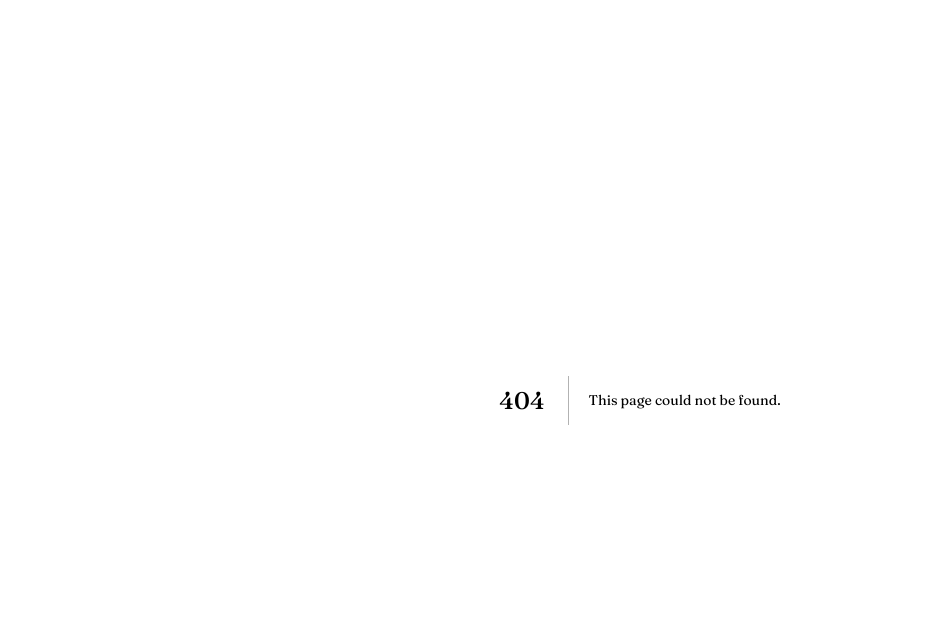
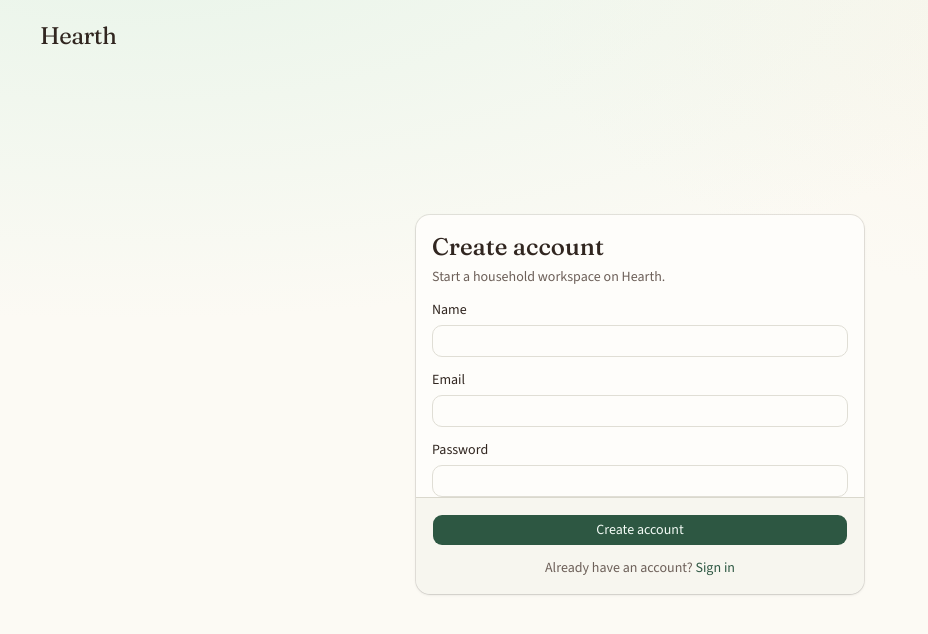
Before and after one commit to Lancerhawk/Hearth, a Next.js app: page /register in a window 1280 px wide. Before the commit this address had no page. Shown: the top 634 px of the page, without its empty margins (0-928 px from the left). Built offline with nearby package versions, Linux system fonts and the light colour scheme.

Commit message:
feat(auth): build login and register pages

```diff
--- /dev/null
+++ b/src/app/(auth)/layout.tsx
@@ -0,0 +1,23 @@
+import Link from "next/link";
+
+export default function AuthLayout({
+  children,
+}: {
+  children: React.ReactNode;
+}) {
+  return (
+    <div className="flex min-h-full flex-1 flex-col">
+      <header className="px-6 py-5 md:px-10">
+        <Link
+          href="/"
+          className="font-heading text-2xl tracking-tight text-foreground"
+        >
+          Hearth
+        </Link>
+      </header>
+      <main className="flex flex-1 items-center justify-center px-6 pb-16">
+        {children}
+      </main>
+    </div>
+  );
+}
--- /dev/null
+++ b/src/app/(auth)/login/page.tsx
@@ -0,0 +1,10 @@
+import type { Metadata } from "next";
+import { LoginForm } from "@/components/auth/auth-form";
+
+export const metadata: Metadata = {
+  title: "Sign in",
+};
+
+export default function LoginPage() {
+  return <LoginForm />;
+}
--- /dev/null
+++ b/src/app/(auth)/register/page.tsx
@@ -0,0 +1,10 @@
+import type { Metadata } from "next";
+import { RegisterForm } from "@/components/auth/auth-form";
+
+export const metadata: Metadata = {
+  title: "Create account",
+};
+
+export default function RegisterPage() {
+  return <RegisterForm />;
+}
--- /dev/null
+++ b/src/components/auth/auth-form.tsx
@@ -0,0 +1,179 @@
+"use client";
+
+import { useActionState } from "react";
+import Link from "next/link";
+import {
+  loginAction,
+  registerAction,
+  type AuthActionState,
+} from "@/actions/auth";
+import { Button } from "@/components/ui/button";
+import { Input } from "@/components/ui/input";
+import { Label } from "@/components/ui/label";
+import {
+  Card,
+  CardContent,
+  CardDescription,
+  CardFooter,
+  CardHeader,
+  CardTitle,
+} from "@/components/ui/card";
+
+const initialState: AuthActionState = {};
+
+export function RegisterForm() {
+  const [state, formAction, pending] = useActionState(
+    registerAction,
+    initialState,
+  );
+
+  return (
+    <Card className="w-full max-w-md border-border/80 shadow-sm">
+      <CardHeader>
+        <CardTitle className="font-heading text-2xl">Create account</CardTitle>
+        <CardDescription>
+          Start a household workspace on Hearth.
+        </CardDescription>
+      </CardHeader>
+      <form action={formAction}>
+        <CardContent className="space-y-4">
+          {state.error ? (
+            <p className="rounded-md bg-destructive/10 px-3 py-2 text-sm text-destructive">
+              {state.error}
+            </p>
+          ) : null}
+          <div className="space-y-2">
+            <Label htmlFor="name">Name</Label>
+            <Input
+              id="name"
+              name="name"
+              autoComplete="name"
+              required
+              disabled={pending}
+            />
+            {state.fieldErrors?.name?.[0] ? (
+              <p className="text-sm text-destructive">
+                {state.fieldErrors.name[0]}
+              </p>
+            ) : null}
+          </div>
+          <div className="space-y-2">
+            <Label htmlFor="email">Email</Label>
+            <Input
+              id="email"
+              name="email"
+              type="email"
+              autoComplete="email"
+              required
+              disabled={pending}
+            />
+            {state.fieldErrors?.email?.[0] ? (
+              <p className="text-sm text-destructive">
+                {state.fieldErrors.email[0]}
+              </p>
+            ) : null}
+          </div>
+          <div className="space-y-2">
+            <Label htmlFor="password">Password</Label>
+            <Input
+              id="password"
+              name="password"
+              type="password"
+              autoComplete="new-password"
+              required
+              minLength={8}
+              disabled={pending}
+            />
+            {state.fieldErrors?.password?.[0] ? (
+              <p className="text-sm text-destructive">
+                {state.fieldErrors.password[0]}
+              </p>
+            ) : null}
+          </div>
+        </CardContent>
+        <CardFooter className="flex flex-col gap-3">
+          <Button type="submit" className="w-full" disabled={pending}>
+            {pending ? "Creating…" : "Create account"}
+          </Button>
+          <p className="text-sm text-muted-foreground">
+            Already have an account?{" "}
+            <Link href="/login" className="text-primary underline-offset-4 hover:underline">
+              Sign in
+            </Link>
+          </p>
+        </CardFooter>
+      </form>
+    </Card>
+  );
+}
+
+export function LoginForm() {
+  const [state, formAction, pending] = useActionState(
+    loginAction,
+    initialState,
+  );
+
+  return (
+    <Card className="w-full max-w-md border-border/80 shadow-sm">
+      <CardHeader>
+        <CardTitle className="font-heading text-2xl">Welcome back</CardTitle>
+        <CardDescription>Sign in to your Hearth workspace.</CardDescription>
+      </CardHeader>
+      <form action={formAction}>
+        <CardContent className="space-y-4">
+          {state.error ? (
+            <p className="rounded-md bg-destructive/10 px-3 py-2 text-sm text-destructive">
+              {state.error}
+            </p>
+          ) : null}
+          <div className="space-y-2">
+            <Label htmlFor="email">Email</Label>
+            <Input
+              id="email"
+              name="email"
+              type="email"
+              autoComplete="email"
+              required
+              disabled={pending}
+            />
+            {state.fieldErrors?.email?.[0] ? (
+              <p className="text-sm text-destructive">
+                {state.fieldErrors.email[0]}
+              </p>
+            ) : null}
+          </div>
+          <div className="space-y-2">
+            <Label htmlFor="password">Password</Label>
+            <Input
+              id="password"
+              name="password"
+              type="password"
+              autoComplete="current-password"
+              required
+              disabled={pending}
+            />
+            {state.fieldErrors?.password?.[0] ? (
+              <p className="text-sm text-destructive">
+                {state.fieldErrors.password[0]}
+              </p>
+            ) : null}
+          </div>
+        </CardContent>
+        <CardFooter className="flex flex-col gap-3">
+          <Button type="submit" className="w-full" disabled={pending}>
+            {pending ? "Signing in…" : "Sign in"}
+          </Button>
+          <p className="text-sm text-muted-foreground">
+            New here?{" "}
+            <Link
+              href="/register"
+              className="text-primary underline-offset-4 hover:underline"
+            >
+              Create an account
+            </Link>
+          </p>
+        </CardFooter>
+      </form>
+    </Card>
+  );
+}
```
